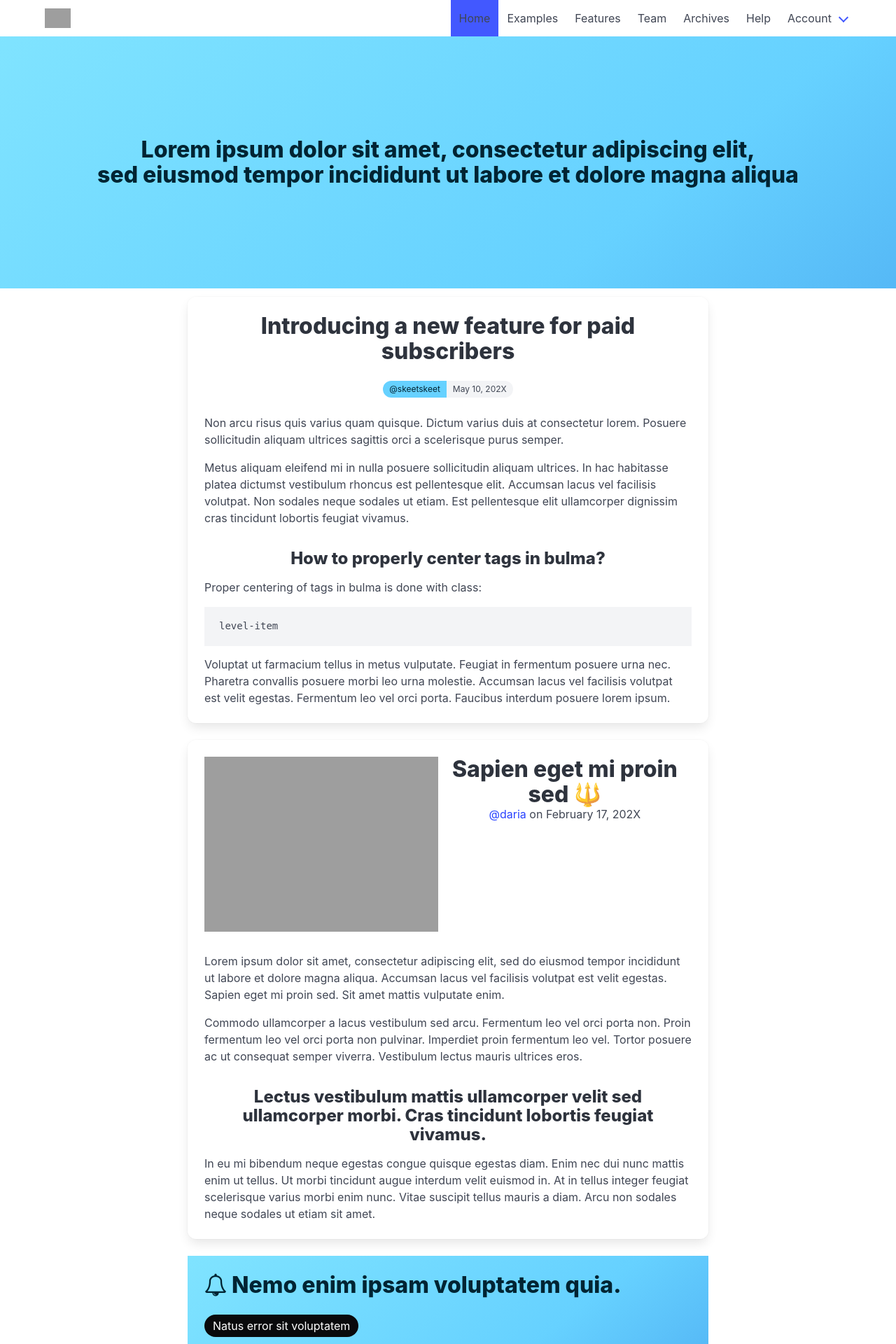
After one commit to duwunaung/tech_for_everyone, a Django app: page /template in a window 1280 px wide. The commit adds this page. Shown: the top 1920 px of the page at 70% size. Run offline with Django 5.2, Linux system fonts and the light colour scheme; grey boxes are pictures that could not be loaded.

Commit message:
Add Template View
# Add Design Template with Bulma

```diff
--- /dev/null
+++ b/blog/templates/includes/hero.html
@@ -0,0 +1,6 @@
+<div class="hero-body">
+  <div class="container has-text-centered">
+    <h1 class="title">Tech 4 Everyone || Games & Entertainment</h1>
+    <h2 class="subtitle">Demo Site</h2>
+  </div>
+</div>
--- /dev/null
+++ b/blog/templates/template.html
@@ -0,0 +1,195 @@
+<!DOCTYPE html>
+<html>
+
+<head>
+    <meta charset="utf-8">
+    <meta http-equiv="X-UA-Compatible" content="IE=edge">
+    <meta name="viewport" content="width=device-width, initial-scale=1">
+    <title>Blog - Free Bulma template</title>
+    <link rel="icon" type="image/png" sizes="32x32" href="../images/favicon.png">
+    <link rel="stylesheet" href="https://maxcdn.bootstrapcdn.com/font-awesome/4.7.0/css/font-awesome.min.css">
+    <link href="https://fonts.googleapis.com/css?family=Open+Sans" rel="stylesheet">
+    <!-- Bulma Version 1-->
+    <link rel="stylesheet" href="https://unpkg.com/bulma@1.0.0/css/bulma.min.css" />
+    <link rel="stylesheet" type="text/css" href="../css/blog.css">
+</head>
+
+<body>
+    <!-- START NAV -->
+    <nav class="navbar">
+        <div class="container">
+            <div class="navbar-brand">
+                <a class="navbar-item" href="../">
+                    <img src="../images/bulma.png" alt="Logo">
+                </a>
+                <span class="navbar-burger burger" data-target="navbarMenu">
+                        <span></span>
+                <span></span>
+                <span></span>
+                </span>
+            </div>
+            <div id="navbarMenu" class="navbar-menu">
+                <div class="navbar-end">
+                    <a class="navbar-item is-active">
+                            Home
+                        </a>
+                    <a class="navbar-item">
+                            Examples
+                        </a>
+                    <a class="navbar-item">
+                            Features
+                        </a>
+                    <a class="navbar-item">
+                            Team
+                        </a>
+                    <a class="navbar-item">
+                            Archives
+                        </a>
+                    <a class="navbar-item">
+                            Help
+                        </a>
+                    <div class="navbar-item has-dropdown is-hoverable">
+                        <a class="navbar-link">
+                                Account
+                            </a>
+                        <div class="navbar-dropdown">
+                            <a class="navbar-item">
+                                    Dashboard
+                                </a>
+                            <a class="navbar-item">
+                                    Profile
+                                </a>
+                            <a class="navbar-item">
+                                    Settings
+                                </a>
+                            <hr class="navbar-divider">
+                            <div class="navbar-item">
+                                Logout
+                            </div>
+                        </div>
+                    </div>
+                </div>
+            </div>
+        </div>
+    </nav>
+    <!-- END NAV -->
+
+    <section class="hero is-info is-medium is-bold">
+        <div class="hero-body">
+            <div class="container has-text-centered">
+                <h1 class="title">Lorem ipsum dolor sit amet, consectetur adipiscing elit, <br>sed eiusmod tempor incididunt ut labore et dolore magna aliqua</h1>
+            </div>
+        </div>
+    </section>
+
+
+    <div class="container">
+        <!-- START ARTICLE FEED -->
+        <section class="articles">
+            <div class="column is-8 is-offset-2">
+                <!-- START ARTICLE -->
+                <div class="card article">
+                    <div class="card-content">
+                        <div class="media">
+                            <div class="media-content has-text-centered">
+                                <p class="title article-title">Introducing a new feature for paid subscribers</p>
+                                <div class="tags has-addons level-item">
+                                    <span class="tag is-rounded is-info">@skeetskeet</span>
+                                    <span class="tag is-rounded">May 10, 202X</span>
+                                </div>
+                            </div>
+                        </div>
+                        <div class="content article-body">
+                            <p>Non arcu risus quis varius quam quisque. Dictum varius duis at consectetur lorem. Posuere sollicitudin aliquam ultrices sagittis orci a scelerisque purus semper. </p>
+                            <p>Metus aliquam eleifend mi in nulla posuere sollicitudin aliquam ultrices. In hac habitasse platea dictumst vestibulum rhoncus est pellentesque elit. Accumsan lacus vel facilisis volutpat. Non sodales neque sodales ut etiam.
+                                Est pellentesque elit ullamcorper dignissim cras tincidunt lobortis feugiat vivamus.</p>
+                            <h3 class="has-text-centered">How to properly center tags in bulma?</h3>
+                            <p> Proper centering of tags in bulma is done with class: <pre>level-item</pre>
+                                Voluptat ut farmacium tellus in metus vulputate. Feugiat in fermentum posuere urna nec. Pharetra convallis posuere morbi leo urna molestie.
+                                Accumsan lacus vel facilisis volutpat est velit egestas. Fermentum leo vel orci porta. Faucibus interdum posuere lorem ipsum.</p>
+                        </div>
+                    </div>
+                </div>
+                <!-- END ARTICLE -->
+                <!-- START ARTICLE -->
+                <div class="card article">
+                    <div class="card-content">
+                        <div class="media">
+                            <div class="media-center">
+                                <img src="https://res.cloudinary.com/ameo/image/upload/v1639144778/typocat_svbspx.png" class="author-image" alt="Placeholder image">
+                            </div>
+                            <div class="media-content has-text-centered">
+                                <p class="title article-title">Sapien eget mi proin sed 🔱</p>
+                                <p class="subtitle is-6 article-subtitle">
+                                    <a href="#">@daria</a> on February 17, 202X
+                                </p>
+                            </div>
+                        </div>
+                        <div class="content article-body">
+                            <p>
+                                Lorem ipsum dolor sit amet, consectetur adipiscing elit, sed do eiusmod tempor incididunt ut labore et dolore magna aliqua. Accumsan lacus vel facilisis volutpat est velit egestas. Sapien eget mi proin sed. Sit amet mattis vulputate enim.
+                            </p>
+                            <p>
+                                Commodo ullamcorper a lacus vestibulum sed arcu. Fermentum leo vel orci porta non. Proin fermentum leo vel orci porta non pulvinar. Imperdiet proin fermentum leo vel. Tortor posuere ac ut consequat semper viverra. Vestibulum lectus mauris ultrices eros.
+                            </p>
+                            <h3 class="has-text-centered">Lectus vestibulum mattis ullamcorper velit sed ullamcorper morbi. Cras tincidunt lobortis feugiat vivamus.</h3>
+                            <p>
+                                In eu mi bibendum neque egestas congue quisque egestas diam. Enim nec dui nunc mattis enim ut tellus. Ut morbi tincidunt augue interdum velit euismod in. At in tellus integer feugiat scelerisque varius morbi enim nunc. Vitae suscipit tellus mauris a diam.
+                                Arcu non sodales neque sodales ut etiam sit amet.
+                            </p>
+                        </div>
+                    </div>
+                </div>
+                <!-- END ARTICLE -->
+                <!-- START PROMO BLOCK -->
+                <section class="hero is-info is-bold is-small promo-block">
+                    <div class="hero-body">
+                        <div class="container">
+                            <h1 class="title">
+                                <i class="fa fa-bell-o"></i> Nemo enim ipsam voluptatem quia.</h1>
+                            <span class="tag is-black is-medium is-rounded">
+                                    Natus error sit voluptatem
+                                </span>
+                        </div>
+                    </div>
+                </section>
+                <!-- END PROMO BLOCK -->
+                <!-- START ARTICLE -->
+                <div class="card article">
+                    <div class="card-content">
+                        <div class="media">
+                            <div class="media-center">
+                                <img src="https://res.cloudinary.com/ameo/image/upload/v1639144778/typocat_svbspx.png" class="author-image" alt="Placeholder image">
+                            </div>
+                            <div class="media-content has-text-centered">
+                                <p class="title article-title">Cras tincidunt lobortis feugiat vivamus.</p>
+                                <p class="subtitle is-6 article-subtitle">
+                                    <a href="#">@angela</a> on June 7, 202X
+                                </p>
+                            </div>
+                        </div>
+                        <div class="content article-body">
+                            <p>
+                                Lorem ipsum dolor sit amet, consectetur adipiscing elit, sed do eiusmod tempor incididunt ut labore et dolore magna aliqua. Accumsan lacus vel facilisis volutpat est velit egestas. Sapien eget mi proin sed. Sit amet mattis vulputate enim.
+                            </p>
+                            <p>
+                                Commodo ullamcorper a lacus vestibulum sed arcu. Fermentum leo vel orci porta non. Proin fermentum leo vel orci porta non pulvinar. Imperdiet proin fermentum leo vel. Tortor posuere ac ut consequat semper viverra. Vestibulum lectus mauris ultrices eros.
+                            </p>
+                            <h3 class="has-text-centered">“Everyone should be able to do one card trick, tell two jokes, and recite three poems, in case they are ever trapped in an elevator.”</h3>
+                            <p>
+                                In eu mi bibendum neque egestas congue quisque egestas diam. Enim nec dui nunc mattis enim ut tellus. Ut morbi tincidunt augue interdum velit euismod in. At in tellus integer feugiat scelerisque varius morbi enim nunc. Vitae suscipit tellus mauris a diam.
+                                Arcu non sodales neque sodales ut etiam sit amet.
+                            </p>
+                        </div>
+                    </div>
+                </div>
+                <!-- END ARTICLE -->
+              </div>
+
+        </section>
+        <!-- END ARTICLE FEED -->
+        </div>
+        <script async type="text/javascript" src="../js/bulma.js"></script>
+</body>
+
+</html>
--- a/blog/urls.py
+++ b/blog/urls.py
@@ -4,5 +4,6 @@ from . import views
 urlpatterns = [
     path("", views.starting_page, name="home"),
     path("blogs", views.blogs_page, name="blogs"),
-    path("blogs/<slug:slug>", views.blog_page, name="blog")
+    path("blogs/<slug:slug>", views.blog_page, name="blog"),
+    path("template", views.template_page)
 ]
--- a/blog/views.py
+++ b/blog/views.py
@@ -4,16 +4,18 @@ from .models import Blog
 
 
 def starting_page(request):
-    latest_blogs = Blog.objects.all().order_by("-date")[:3]
+    latest_blogs = Blog.objects.all().order_by("-id")[:3]
     return render(request, "index.html", {
-        "blogs": latest_blogs
+        "blogs": latest_blogs,
+        "current_page": "home"
     })
 
 
 def blogs_page(request):
     blogs = Blog.objects.all().order_by("-date")
     return render(request, "blogs.html", {
-        "blogs": blogs
+        "blogs": blogs,
+        "current_page": "blogs"
     })
 
 
@@ -21,5 +23,10 @@ def blog_page(request, slug):
     blog = get_object_or_404(Blog, slug=slug)
     return render(request, "blog.html", {
         "blog": blog,
-        "tags" : blog.tags.all()
+        "tags": blog.tags.all(),
+        "current_page": "blogs"
     })
+
+
+def template_page(request):
+    return render(request, "template.html")
--- a/tech_for_everyone/urls.py
+++ b/tech_for_everyone/urls.py
@@ -3,6 +3,10 @@ from django.urls import path, include
 from django.conf.urls.static import static
 from django.conf import settings
 
+admin.site.site_header = "T4E Admin"
+admin.site.site_title = "T4E Admin Portal"
+admin.site.index_title = "Welcome to T4E Admin Portal"
+
 urlpatterns = [
     path('admin/', admin.site.urls),
     path("", include("blog.urls"))
```
Also changed, not shown: blog/templates/blog.html (+34 -13 lines), blog/templates/blogs.html (+18 -9 lines), blog/templates/includes/base.html (+23 -9 lines), blog/templates/includes/blog.html (+14 -10 lines), blog/templates/includes/footer.html (+8 -3 lines), blog/templates/includes/header.html (+12 -5 lines), blog/templates/index.html (+36 -18 lines), db.sqlite3, uploads/images/4643fb058642335c523910f3a7910575f56372f612f7c0c9a497aaae978d3e51.jpg (added), uploads/images/520a052c-d7d0-4196-9368-3049a574da32.7b1b82fd66d0c0ecbaf429964c5d33c0.jpeg (added), uploads/images/H2x1_NSwitch_YoshisCraftedWorld_image1600w.jpg (added), uploads/images/super-mario-bros-wonder-walkthrough-all-wonder-flower-locations-1.large.jpg (added).
